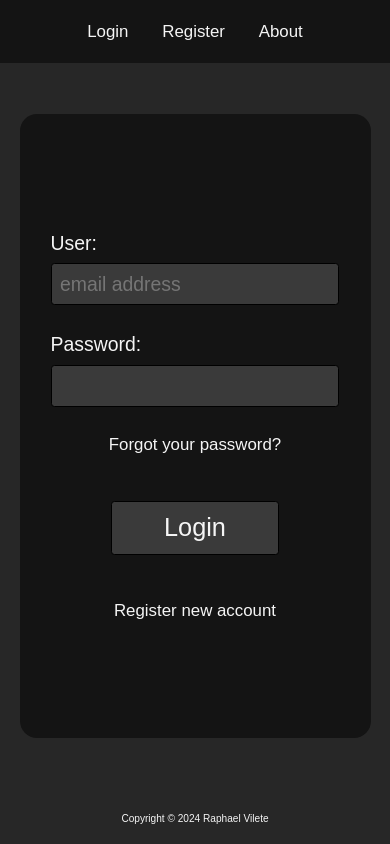
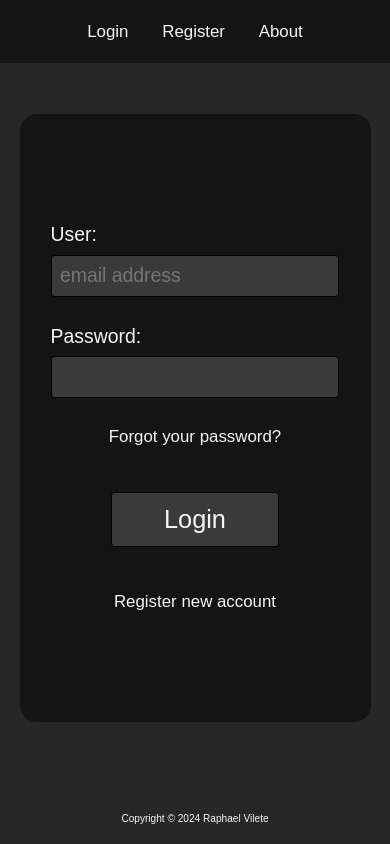
Before and after one commit to raphss/Login-Model, a website built with webpack: page dist/index.html in a window 390 px wide. Built offline with Linux system fonts and the light colour scheme.

Commit message:
update mobile dimensions

```diff
--- a/src/style.css
+++ b/src/style.css
@@ -169,7 +169,7 @@ p {
     .divContent {
         margin: 6vh 5vw 8vh 5vw;
         padding: 8vh 0vh;
-        max-height: 58vh;
+        max-height: 56vh;
     }
 
     .divContent input {
```
Also changed, not shown: dist/README.md (deleted), dist/index.bundle.js.
